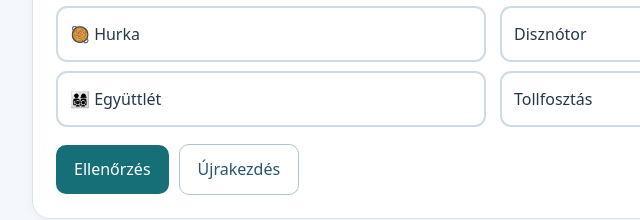
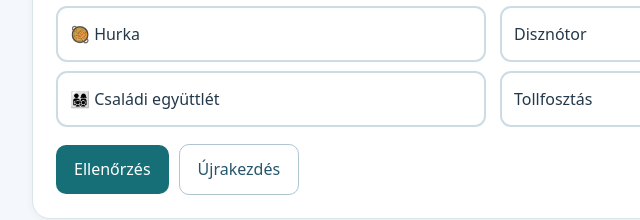
Before and after one commit to szovegezes-beep/novemberi_hagyomanyok, a plain HTML site: page index.html in a window 1280 px wide. Shown: the part 1311-1531 px from the top of the page, 147-787 px from the left. Drawn offline with Linux system fonts and the light colour scheme.

Commit message:
Update index.html

```diff
--- a/index.html
+++ b/index.html
@@ -22,7 +22,7 @@
 <script>
 'use strict';
 const scores={};const max={1:6,2:6,3:5,4:5,5:6,6:7};
-const match1=[{l:'🕯️ Mécses',r:'Megemlékezés a temetőben',why:'Sokan mécsest gyújtanak elhunyt szeretteik emlékére.'},{l:'💐 Virág',r:'Sírok díszítése',why:'A virág a kegyelet és a tisztelet jele lehet.'},{l:'🪶 Toll',r:'Tollfosztás',why:'A tollfosztás során a tollakat készítették elő.'},{l:'🛏️ Párna',r:'A toll felhasználása',why:'A tollat párnák és dunnák töltésére használták.'},{l:'🥘 Hurka',r:'Disznótor',why:'A disznótorban gyakran készült hurka.'},{l:'👨‍👩‍👧‍👦 Együttlét',r:'Közösségi munka és beszélgetés',why:'A közös munka alkalmat adott a beszélgetésre és a kapcsolatok ápolására.'}];
+const match1=[{l:'🕯️ Mécses',r:'Megemlékezés a temetőben',why:'Sokan mécsest gyújtanak elhunyt szeretteik emlékére.'},{l:'💐 Virág',r:'Sírok díszítése',why:'A virág a kegyelet és a tisztelet jele lehet.'},{l:'🪶 Toll',r:'Tollfosztás',why:'A tollfosztás során a tollakat készítették elő.'},{l:'🛏️ Párna',r:'A toll felhasználása',why:'A tollat párnák és dunnák töltésére használták.'},{l:'🥘 Hurka',r:'Disznótor',why:'A disznótorban gyakran készült hurka.'},{l:'👨‍👩‍👧‍👦 Családi együttlét',r:'Közösségi munka és beszélgetés',why:'A közös munka alkalmat adott a beszélgetésre és a kapcsolatok ápolására.'}];
 const match3=[{l:'Mindenszentek',r:'November 1.',why:'Mindenszentek november 1-jén van.'},{l:'Halottak napja',r:'November 2.',why:'Halottak napja november 2-án van.'},{l:'Tollfosztás',r:'Toll előkészítése',why:'Régebben a tollat párnák és dunnák készítéséhez fosztották.'},{l:'Disznótor',r:'Közös munka és étkezés',why:'A disznó feldolgozását gyakran közös étkezés követte.'},{l:'Dunna',r:'Meleg ágynemű',why:'A dunna hagyományos, tollal töltött ágynemű.'}];
 const q2=[{q:'Melyik nap a halottak napja?',o:['November 2.','November 1.','December 2.'],a:0,w:'Halottak napja november 2-án van; november 1-je mindenszentek.'},{q:'Mit szoktak vinni a sírhoz?',o:['Mécsest vagy virágot','Tollfosztó eszközt','Frissen készült dunnát'],a:0,w:'A mécses és a virág a megemlékezés gyakori jelképe.'},{q:'Mire használták a megtisztított tollat?',o:['Párna és dunna töltésére','Kemence építésére','Kertöntözésre'],a:0,w:'A tollat párnába és dunnába töltötték.'},{q:'Melyik évszakhoz kapcsolódott a tollfosztás?',o:['Őszhöz és télhez','Csak nyárhoz','Csak tavaszhoz'],a:0,w:'A tollfosztás jellemzően az őszi–téli, hosszú estéken folyt.'},{q:'Melyik étel kapcsolódhat a disznótorhoz?',o:['Hurka','Gyümölcsfagylalt','Palacsintatorta'],a:0,w:'A disznótorhoz hagyományosan hurka és kolbász is kapcsolódik.'},{q:'Minden roma család ugyanazokat a szokásokat tartja?',o:['Nem, a hagyományok eltérhetnek.','Igen, mindig mindenhol.','Csak egyetlen szokás létezik.'],a:0,w:'A roma közösségek sokfélék: a hagyományok családonként és helyenként eltérhetnek.'}];
 const q5=[{q:'Melyik ünnep van november 1-jén?',o:['Mindenszentek','Halottak napja','Újév'],a:0,w:'November 1-je mindenszentek, november 2-a halottak napja.'},{q:'Miért mennek sokan a temetőbe november elején?',o:['Hogy elhunyt szeretteikre emlékezzenek','Hogy tollat fosszanak','Hogy disznótort tartsanak'],a:0,w:'A temetőlátogatás a megemlékezés egyik formája.'},{q:'Mit csináltak a tollfosztóban?',o:['Tollat készítettek elő, beszélgettek','Hurkát töltöttek a tollal','Virágot ültettek a dunna alá'],a:0,w:'A tollfosztás társas munka volt, beszélgetéssel, olykor énekléssel.'},{q:'Melyik állítás igaz a disznótor idejére?',o:['Főként az őszi–téli időszakhoz kapcsolódott','Csak november 2-án tarthatták','Mindig nyáron tartották'],a:0,w:'A disznótor a hidegebb, őszi–téli időszakban volt jellemző.'},{q:'Melyik kapcsolódik a közösségi együttléthez?',o:['Közös munka és beszélgetés','Mindenki mindig egyedül dolgozott','Tilos volt együtt enni'],a:0,w:'A közösen végzett munka és étkezés erősítette a kapcsolatokat.'},{q:'Hogyan beszéljünk a roma hagyományokról?',o:['Figyelembe vesszük a közösségek sokféleségét','Minden roma családot egyformának mondunk','Nem hallgatjuk meg a családok történeteit'],a:0,w:'A szokások változatosak. Érdemes a helyi családok tapasztalatait is tisztelettel megismerni.'}];
```
